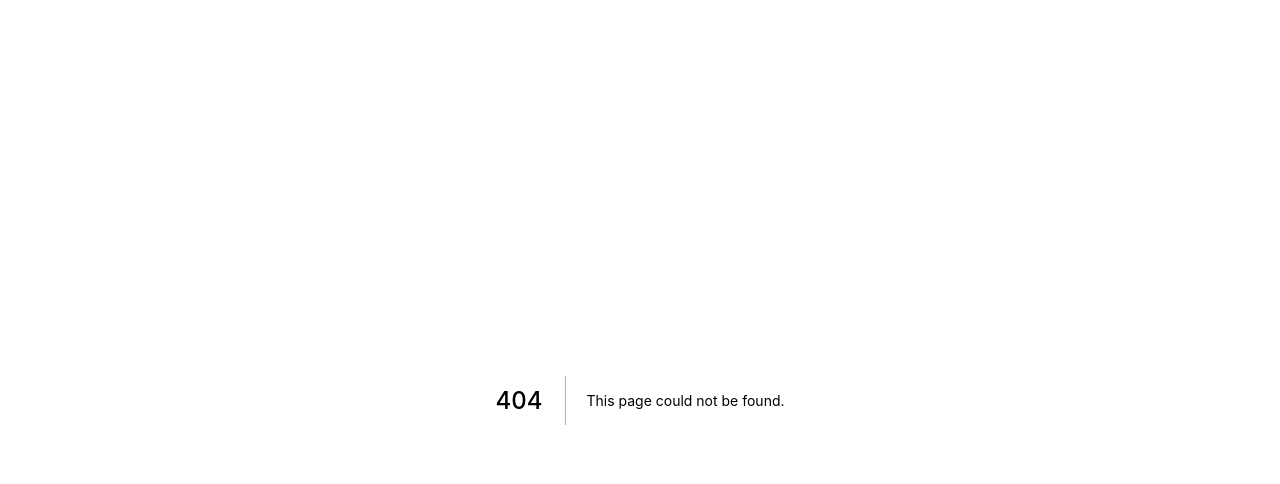
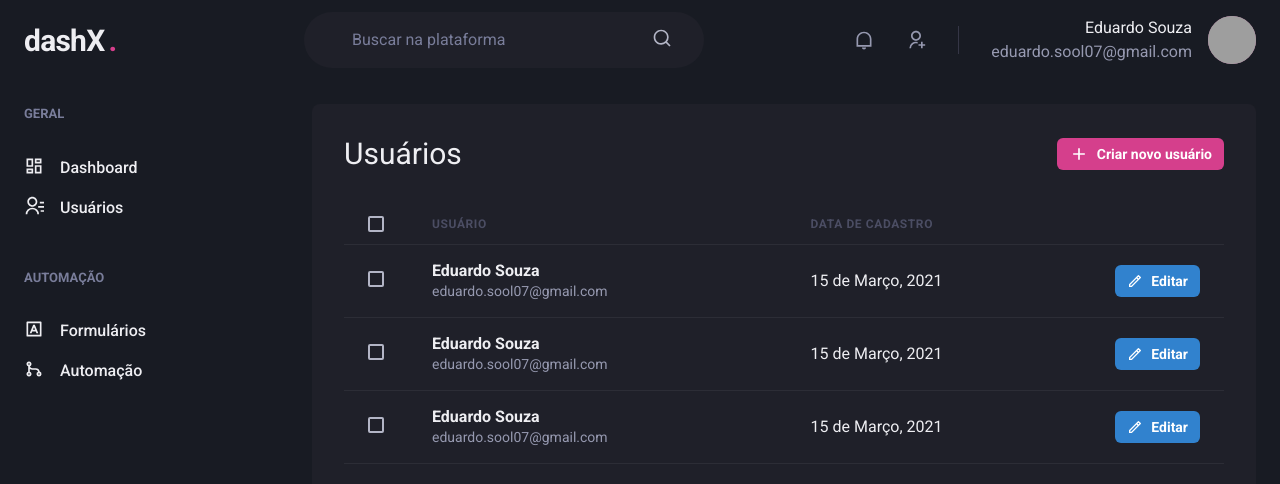
Before and after one commit to Eduardo-SO/dashx, a Next.js app: page /users in a window 1280 px wide. Before the commit this address had no page. Shown: the top 484 px of the page. Built offline with nearby package versions, Linux system fonts and the light colour scheme; grey boxes are pictures that could not be loaded.

Commit message:
Add users page initial structure

```diff
--- /dev/null
+++ b/src/pages/users/index.tsx
@@ -0,0 +1,129 @@
+import { Box, Button, Checkbox, Flex, Heading,Icon, Table, Tbody, Td, Text, Th, Thead, Tr } from "@chakra-ui/react";
+import { RiAddLine, RiPencilLine } from "react-icons/ri";
+
+import Header from "../../components/Header";
+import Sidebar from "../../components/Sidebar";
+
+export default function UserList() {
+  return (
+    <Box>
+      <Header />
+
+      <Flex w="100%" my="6" maxW={1480} mx="auto" px="6">
+        <Sidebar />
+
+        <Box flex="1" borderRadius={8} bg="gray.800" p="8">
+          <Flex justify="space-between" align="center" mb="8">
+            <Heading size="lg" fontWeight="normal">Usuários</Heading>
+
+            <Button
+              as="a"
+              size="sm"
+              fontSize="sm"
+              colorScheme="pink"
+              leftIcon={<Icon as={RiAddLine} fontSize="20" />}
+            >
+              Criar novo usuário
+            </Button>
+          </Flex>
+
+          <Table colorScheme="whiteAlpha">
+            <Thead>
+              <Tr>
+                <Th w="8" px="6" color="gray.300">
+                  <Checkbox colorScheme="pink" />
+                </Th>
+                <Th>Usuário</Th>
+                <Th>Data de cadastro</Th>
+                <Th w="8"></Th>
+              </Tr>
+            </Thead>
+            <Tbody>
+              <Tr>
+                <Td px="6">
+                  <Checkbox colorScheme="pink" />
+                </Td>
+                <Td>
+                  <Box>
+                    <Text fontWeight="bold">Eduardo Souza</Text>
+                    <Text fontSize="sm" color="gray.300">eduardo.sool07@gmail.com</Text>
+                  </Box>
+                </Td>
+                <Td>
+                  <Box>
+                    <Text>15 de Março, 2021</Text>
+                  </Box>
+                </Td>
+                <Td>
+                  <Button
+                    as="a"
+                    size="sm"
+                    fontSize="sm"
+                    colorScheme="blue"
+                    leftIcon={<Icon as={RiPencilLine} fontSize="16" />}
+                  >
+                    Editar
+                  </Button>
+                </Td>
+              </Tr>
+              <Tr>
+                <Td px="6">
+                  <Checkbox colorScheme="pink" />
+                </Td>
+                <Td>
+                  <Box>
+                    <Text fontWeight="bold">Eduardo Souza</Text>
+                    <Text fontSize="sm" color="gray.300">eduardo.sool07@gmail.com</Text>
+                  </Box>
+                </Td>
+                <Td>
+                  <Box>
+                    <Text>15 de Março, 2021</Text>
+                  </Box>
+                </Td>
+                <Td>
+                  <Button
+                    as="a"
+                    size="sm"
+                    fontSize="sm"
+                    colorScheme="blue"
+                    leftIcon={<Icon as={RiPencilLine} fontSize="16" />}
+                  >
+                    Editar
+                  </Button>
+                </Td>
+              </Tr>
+              <Tr>
+                <Td px="6">
+                  <Checkbox colorScheme="pink" />
+                </Td>
+                <Td>
+                  <Box>
+                    <Text fontWeight="bold">Eduardo Souza</Text>
+                    <Text fontSize="sm" color="gray.300">eduardo.sool07@gmail.com</Text>
+                  </Box>
+                </Td>
+                <Td>
+                  <Box>
+                    <Text>15 de Março, 2021</Text>
+                  </Box>
+                </Td>
+                <Td>
+                  <Button
+                    as="a"
+                    size="sm"
+                    fontSize="sm"
+                    colorScheme="blue"
+                    leftIcon={<Icon as={RiPencilLine} fontSize="16" />}
+                  >
+                    Editar
+                  </Button>
+                </Td>
+              </Tr>
+            </Tbody>
+          </Table>
+        </Box>
+      </Flex>
+    </Box>
+  )
+}
```
